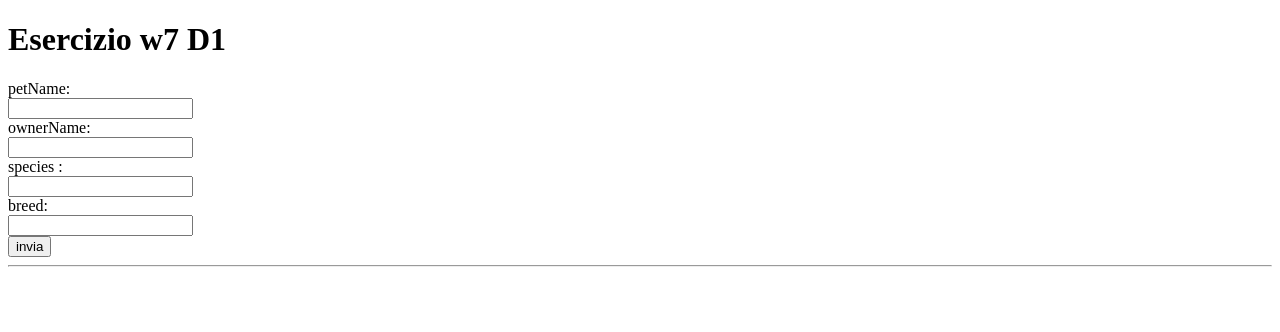
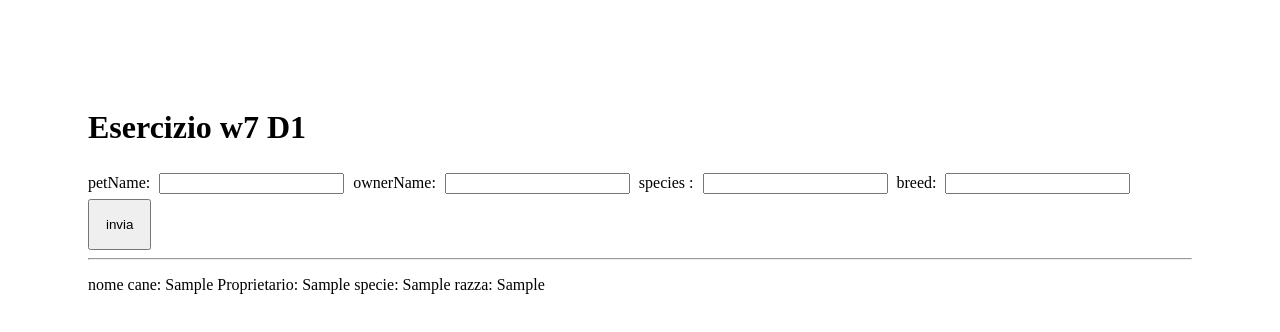
Before and after one commit to AlfioBattiato/Epicode-W7-D1, a plain HTML site: page index.html in a window 1280 px wide. Both pictures are taken after typing "Sample", "Sample", "Sample", "Sample" into the empty fields and a click on the button "invia". Drawn offline with Linux system fonts and the light colour scheme.

Commit message:
consegna

```diff
--- /dev/null
+++ b/index.css
@@ -0,0 +1,10 @@
+body{
+    padding: 5rem;
+}
+input{
+    margin: 5px;
+}
+button{
+    padding: 1rem;
+
+}
--- a/index.html
+++ b/index.html
@@ -5,6 +5,7 @@
     <meta charset="UTF-8">
     <meta name="viewport" content="width=device-width, initial-scale=1.0">
     <title>w7/d1</title>
+    <link rel="stylesheet" href="index.css">
 </head>
 
 <body>
@@ -13,16 +14,16 @@
     <h1>Esercizio w7 D1</h1>
 
     <form>
-        <label for="fname">petName:</label><br>
-        <input type="text" id="fname" name="fname"><br>
+        <label for="fname">petName:</label>
+        <input type="text" id="fname" name="fname">
         <!--  -->
-        <label for="lname">ownerName:</label><br>
-        <input type="text" id="lname" name="lname"><br>
+        <label for="lname">ownerName:</label>
+        <input type="text" id="lname" name="lname">
         <!--  -->
-        <label for=" species "> species :</label><br>
-        <input type="text" id="species" name=" species "><br>
+        <label for=" species "> species :</label>
+        <input type="text" id="species" name=" species ">
         <!--  -->
-        <label for="breed">breed:</label><br>
+        <label for="breed">breed:</label>
         <input type="text" id="breed" name="breed"><br>
 
         <button type="submit">invia</button>
@@ -30,6 +31,8 @@
 
     </form>
     <hr>
+    <div class="animali">
+    </div>
 
     <script src="index.js"></script>
 </body>
--- a/index.js
+++ b/index.js
@@ -29,6 +29,17 @@ const fname=document.getElementById("fname")
 const lname=document.getElementById("lname")
 const species=document.getElementById("species")
 const breed=document.getElementById("breed")
+const div=document.getElementsByClassName("animali")[0]
+
+
+
+function crea(variabile){
+    const p =document.createElement("p")
+    div.appendChild(p)
+    p.textContent=variabile
+}
+
+
 
 class Animal {
   constructor(nome, proprietario, specie, razza) {
@@ -36,6 +47,15 @@ class Animal {
     this.proprietario = proprietario;
     this.specie = specie;
     this.razza = razza;
+  }
+   static stessopadrone(animale1,animale2){
+    if(animale1 && animale2){
+        if(animale1.proprietario===animale2.proprietario){
+            console.log("hanno lo stesso padrone")
+        }
+    }
+
+
   }
 }
 
@@ -51,5 +71,7 @@ formNode.onsubmit = function (e) {
   species.value="";
   breed.value="";
 
-  console.log(animali)
+  crea("nome cane: "+animale.nome +" Proprietario: "+ animale.proprietario+ " specie: "+ animale.specie + " razza: " + animale.razza)
+
+  Animal.stessopadrone(animali[0],animali[1])
 };
```
